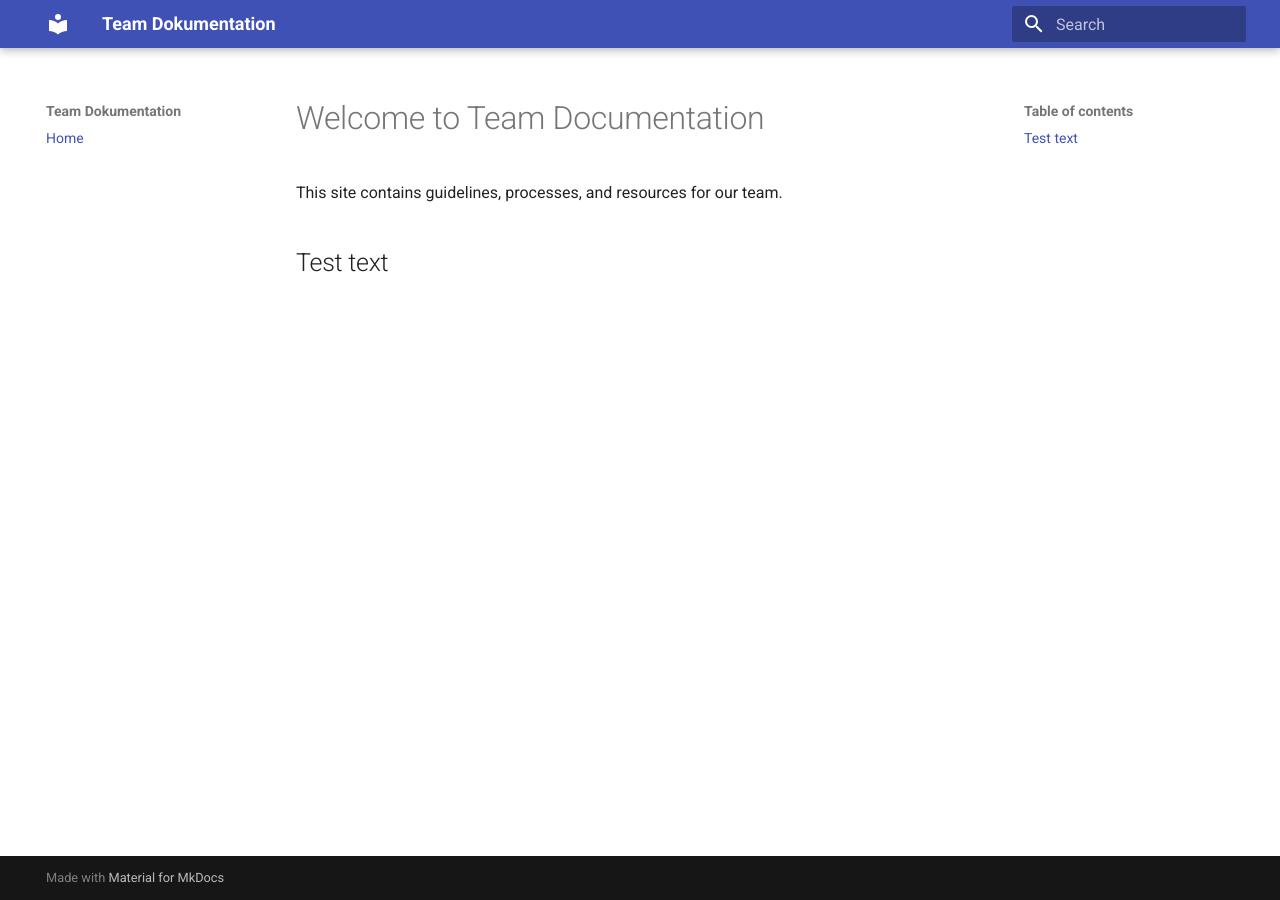
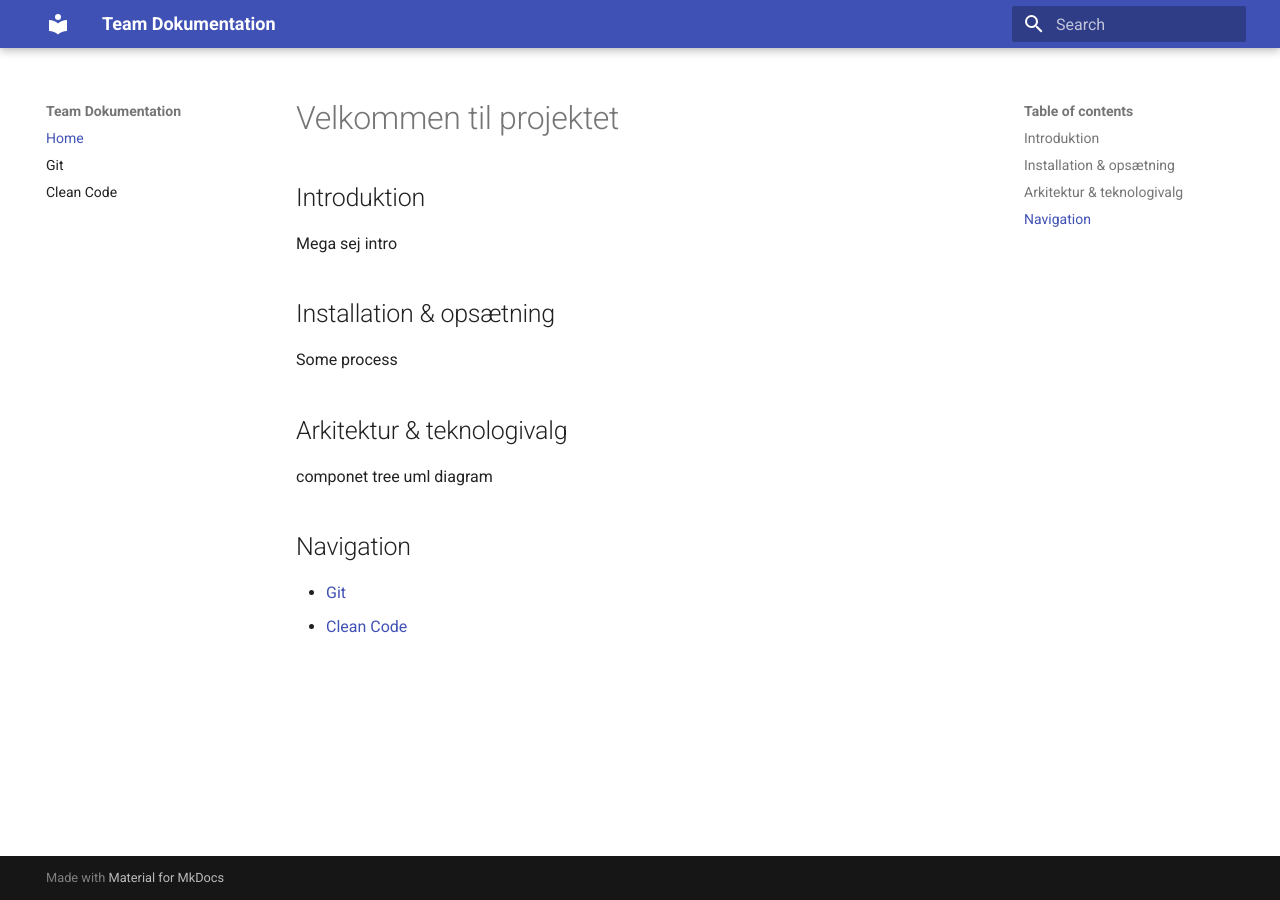
Before and after one commit to Isabella1807/DBI-project, an MkDocs documentation site: the page built from docs/docs/index.md, in a window 1280 px wide. Built offline with MkDocs 1.6.1 and Material for MkDocs 9.7.7, drawn with Linux system fonts in a browser that asks for light colours.

Commit message:
added mkdocs files

```diff
--- a/docs/docs/index.md
+++ b/docs/docs/index.md
@@ -1,4 +1,17 @@
-# Welcome to Team Documentation
-This site contains guidelines, processes, and resources for our team.
+# Velkommen til projektet
 
-## Test text
+## Introduktion
+Mega sej intro
+
+## Installation & opsætning
+Some process
+
+## Arkitektur & teknologivalg
+componet tree
+uml diagram
+
+
+## Navigation
+
+- [Git](git.md)
+- [Clean Code](cleanCode.md)
--- a/docs/mkdocs.yml
+++ b/docs/mkdocs.yml
@@ -7,3 +7,5 @@ theme:
 
 nav:
   - Home: index.md
+  - Git: git.md
+  - Clean Code: cleanCode.md
```
Also changed, not shown: docs/docs/cleanCode.md (added, +12 -0 lines), docs/docs/git.md (added, +8 -0 lines).
